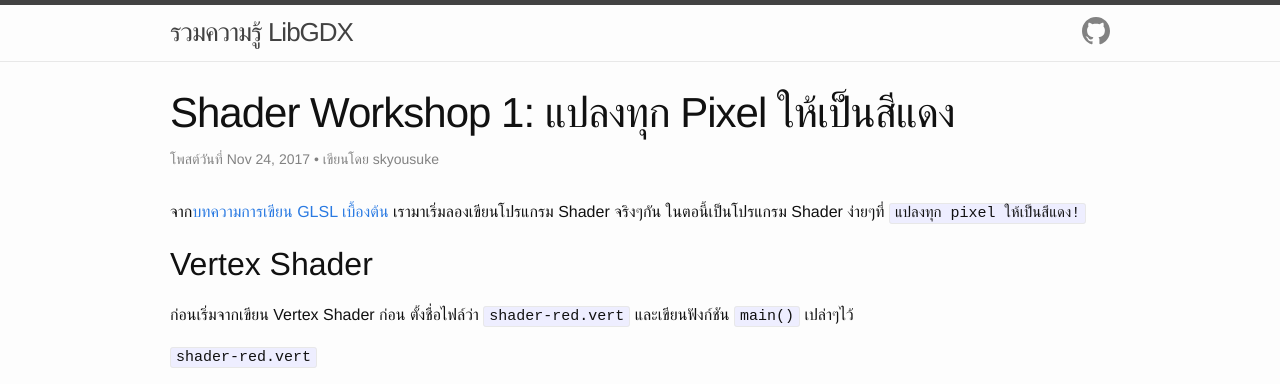
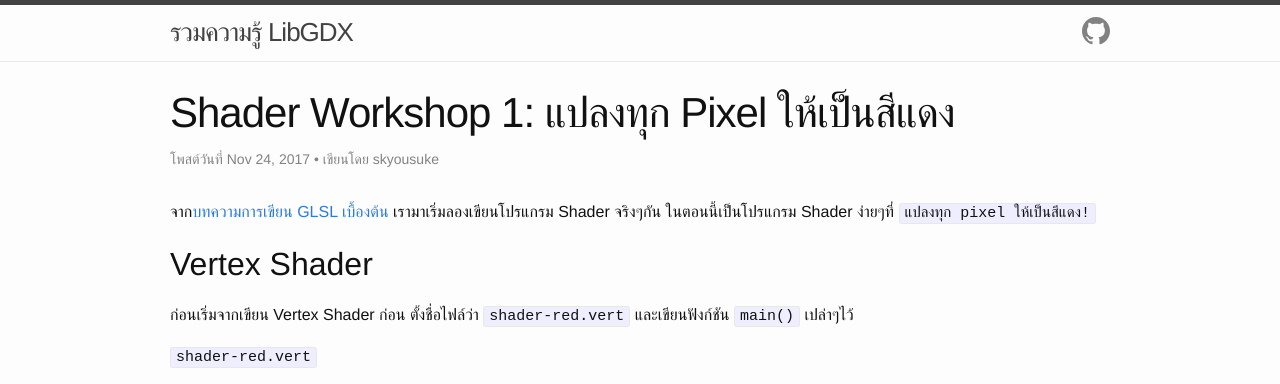
Before and after one commit to S-Kyousuke/libgdx-tutorial, a Jekyll site: the page built from _posts/2017-11-24-shader-3.md, in a window 1280 px wide and 900 px high. Shown: the top 384 px of the window. Built offline with Jekyll 4.4.1, drawn with Linux system fonts in a browser that asks for light colours.

Commit message:
Update shader-2, shader-3

```diff
--- a/_posts/2017-11-24-shader-3.md
+++ b/_posts/2017-11-24-shader-3.md
@@ -7,7 +7,7 @@
 lang: th_TH
 ---
 
-จาก[บทความการเขียน GLSL เบื้องต้น]({{ "/shader/2017/11/23/shader-2/" | relative_url}}) เรามาเริ่มลองเขียนโปรแกรม Shader จริงๆกัน ในตอนี้เป็นโปรแกรม Shader ง่ายๆที่ `แปลงทุก pixel ให้เป็นสีแดง!`
+จาก[บทความการเขียน GLSL เบื้องต้น]({{ "/shader/2017/11/23/shader-2/" | relative_url}}) เรามาเริ่มลองเขียนโปรแกรม Shader จริงๆกัน ในตอนนี้เป็นโปรแกรม Shader ง่ายๆที่ `แปลงทุก pixel ให้เป็นสีแดง!`
 
 ## Vertex Shader
 
```
Also changed, not shown: other parts of _posts/2017-11-24-shader-3.md (+2 -0 lines), _posts/2017-11-23-shader-2.md (+1 -1 lines).
